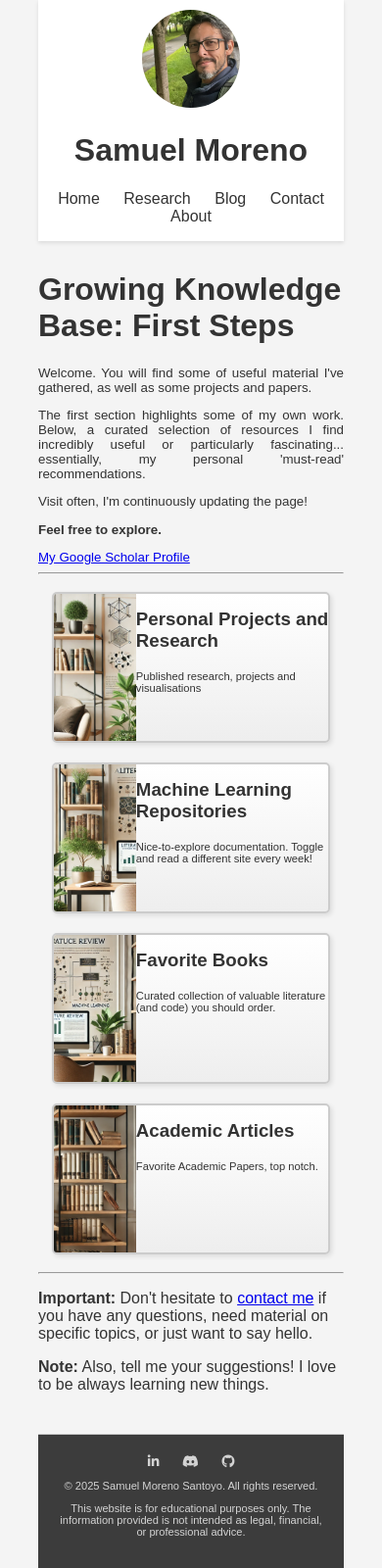
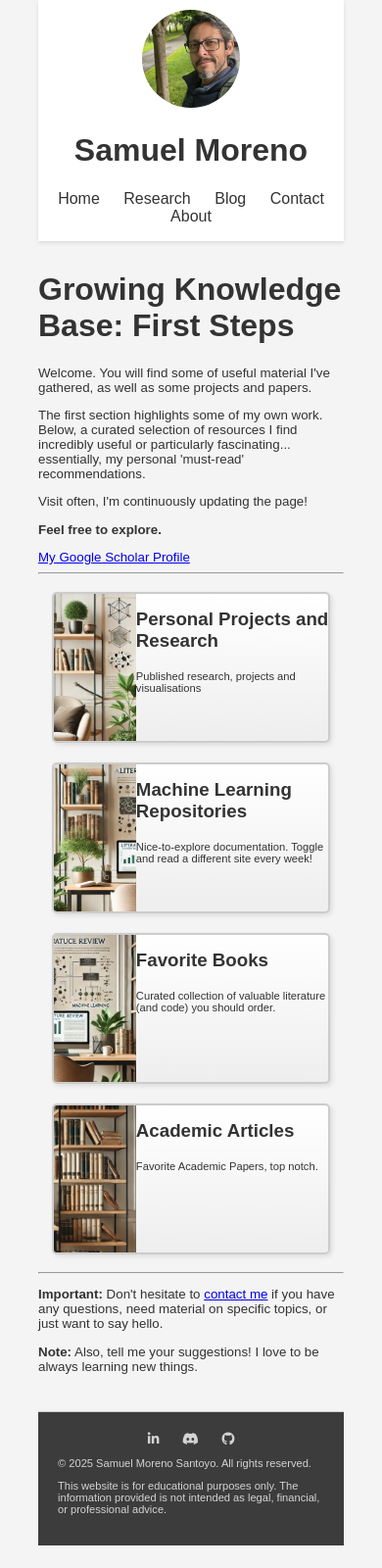
Before and after one commit to GregSom-MSc/GregSom-MSc.github.io, a Jekyll site: the page built from research.html, in a window 390 px wide. Shown: the whole page at 98% size. Built offline with Jekyll 4.4.1, drawn with Linux system fonts in a browser that asks for light colours; after the commit the page ends 1577 px from its top, so only the background shows below that.

Commit message:
more style

```diff
--- a/assets/css/style.css
+++ b/assets/css/style.css
@@ -111,6 +111,7 @@ section {
     padding: 0px 0px 0px 0px;
     width: 100%;
 }
+
 .research-section {
 
     padding: 5px 20px;
@@ -283,4 +284,7 @@ text-align: center; /* Center the link */
         margin: 5 20;
         font-size: 0.7em;
         }
+    p {
+        text-align: left;
+    }
 }
--- a/research.html
+++ b/research.html
@@ -125,9 +125,10 @@ title: Research
 </div>
 
 <hr>
+<div style="text-align: justify; font-size: smaller;">
 <p><b>Important:</b> Don't hesitate to <a href="https://GregSom-MSc.github.io/contact">contact me</a> if you have any questions, need material on specific topics, or just want to say hello.</p>
 
 <p><b>Note:</b> Also, tell me your suggestions! I love to be always learning new things.</p>
-
+</div>
 </body>
 </html>
```
